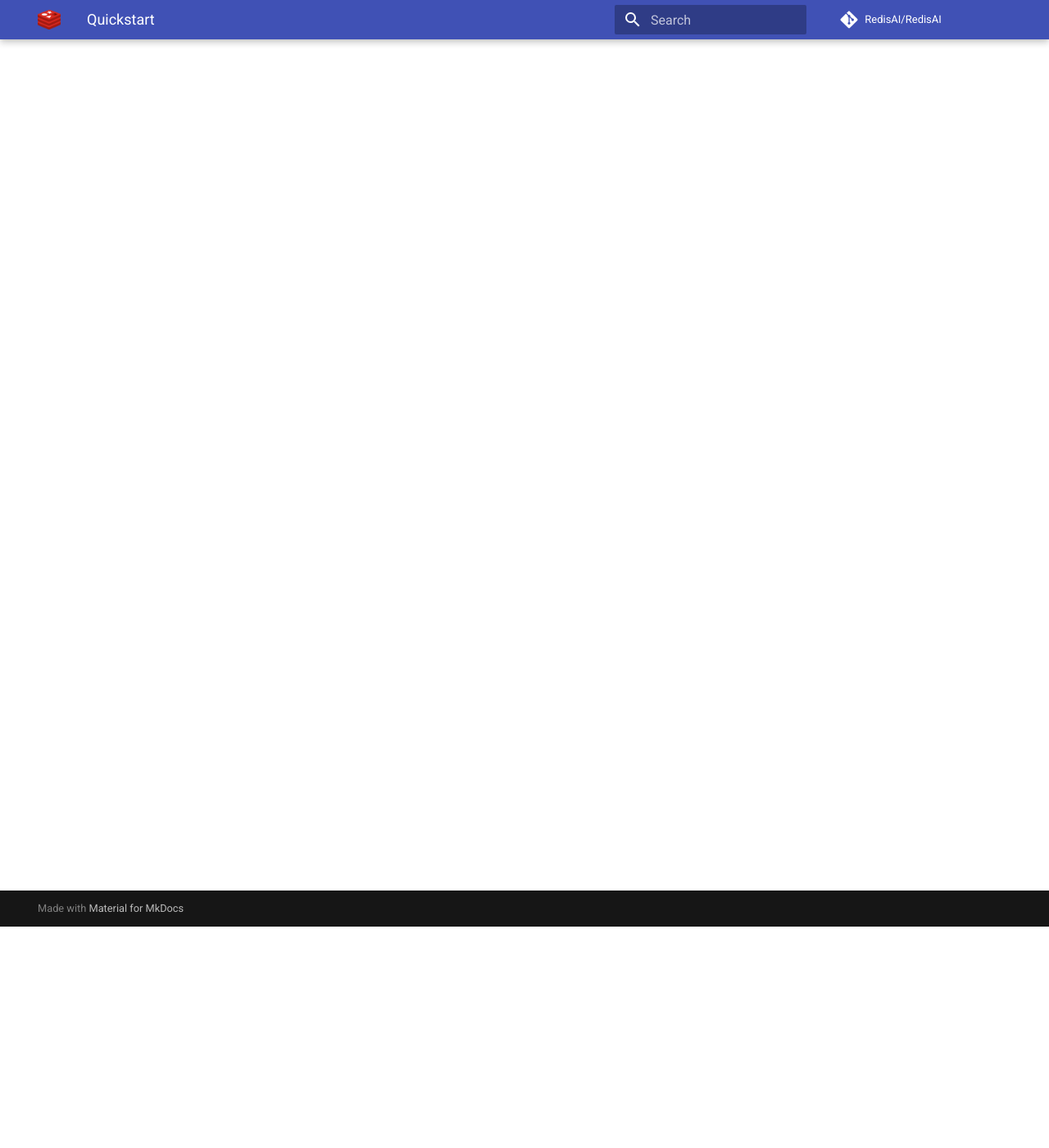
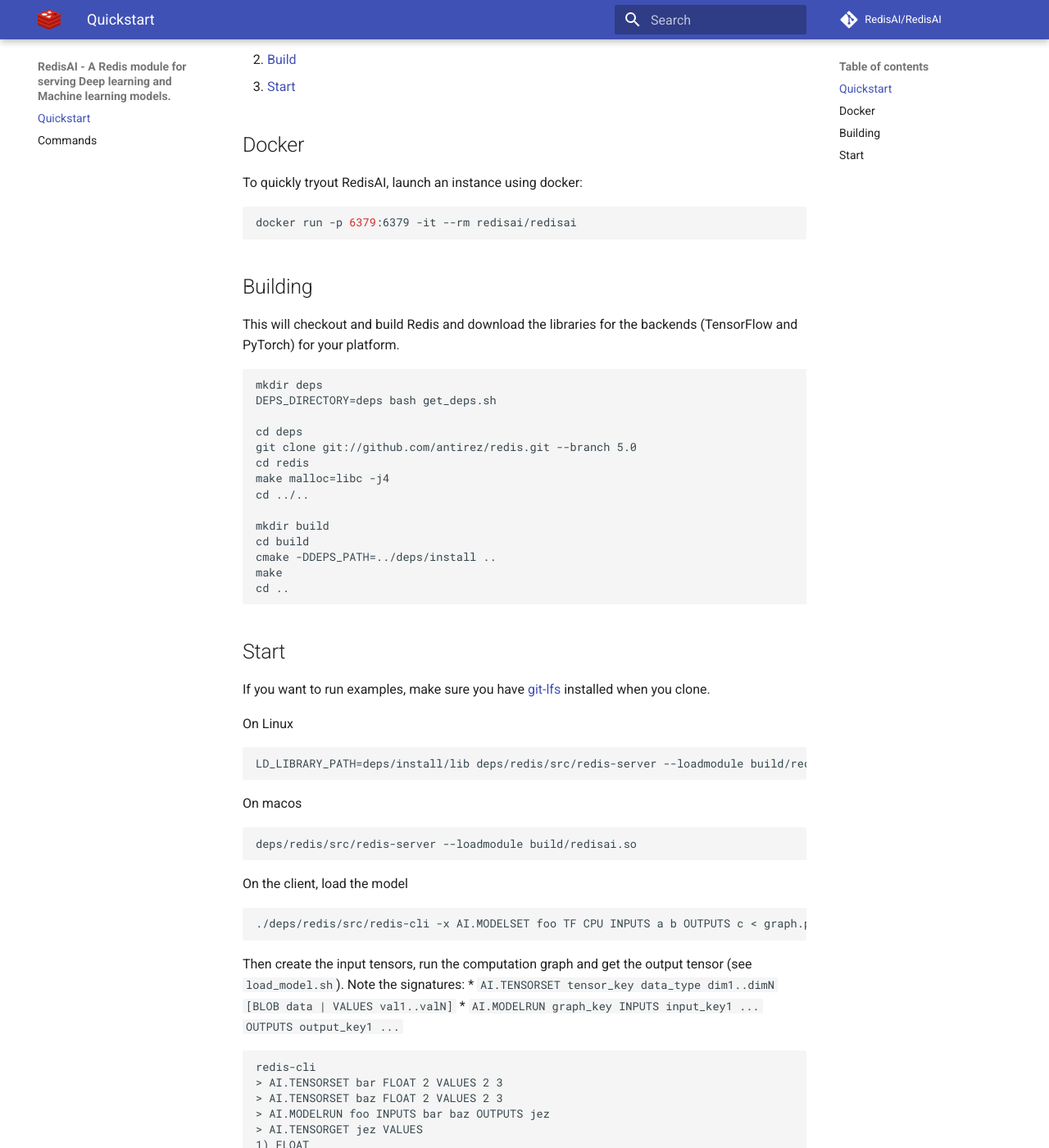
Before and after one commit to RedisAI/RedisAI, an MkDocs documentation site: the page built from docs/index.md, in a window 1280 px wide and 1400 px high, scrolled down 270 px. Shown: the whole window at 82% size. Built offline with MkDocs 1.6.1 and Material for MkDocs 9.7.7, drawn with Linux system fonts in a browser that asks for light colours; comment, search, counter and statistics services are not loaded; old or Windows-style settings are respelled for this version of MkDocs; some of the changed text lies outside the part shown.

Commit message:
First page documentation

````diff
--- a/docs/index.md
+++ b/docs/index.md
@@ -1 +1,71 @@
 # RedisAI Module
+
+RedisAI is a Redis module for serving tensors and executing deep learning models.
+
+## Quickstart
+
+1. [Docker](#docker)
+2. [Build](#building)
+3. [Start](#start)
+
+## Docker
+
+To quickly tryout RedisAI, launch an instance using docker:
+
+```sh
+docker run -p 6379:6379 -it --rm redisai/redisai
+```
+
+## Building
+This will checkout and build Redis and download the libraries for the backends (TensorFlow and PyTorch) for your platform.
+```
+mkdir deps
+DEPS_DIRECTORY=deps bash get_deps.sh
+
+cd deps
+git clone git://github.com/antirez/redis.git --branch 5.0
+cd redis
+make malloc=libc -j4
+cd ../..
+
+mkdir build
+cd build
+cmake -DDEPS_PATH=../deps/install ..
+make
+cd ..
+```
+
+## Start
+If you want to run examples, make sure you have [git-lfs](https://git-lfs.github.com) installed when you clone.
+
+On Linux
+```
+LD_LIBRARY_PATH=deps/install/lib deps/redis/src/redis-server --loadmodule build/redisai.so
+```
+
+On macos
+```
+deps/redis/src/redis-server --loadmodule build/redisai.so
+```
+
+On the client, load the model
+```
+./deps/redis/src/redis-cli -x AI.MODELSET foo TF CPU INPUTS a b OUTPUTS c < graph.pb
+```
+
+Then create the input tensors, run the computation graph and get the output tensor (see `load_model.sh`). Note the signatures:
+* `AI.TENSORSET tensor_key data_type dim1..dimN [BLOB data | VALUES val1..valN]`
+* `AI.MODELRUN graph_key INPUTS input_key1 ... OUTPUTS output_key1 ...`
+```
+redis-cli
+> AI.TENSORSET bar FLOAT 2 VALUES 2 3
+> AI.TENSORSET baz FLOAT 2 VALUES 2 3
+> AI.MODELRUN foo INPUTS bar baz OUTPUTS jez
+> AI.TENSORGET jez VALUES
+1) FLOAT
+2) 1) (integer) 2
+3) 1) "4"
+   2) "9"
+```
+
+Full documentation of the api can be found [here](commands.md).
````
